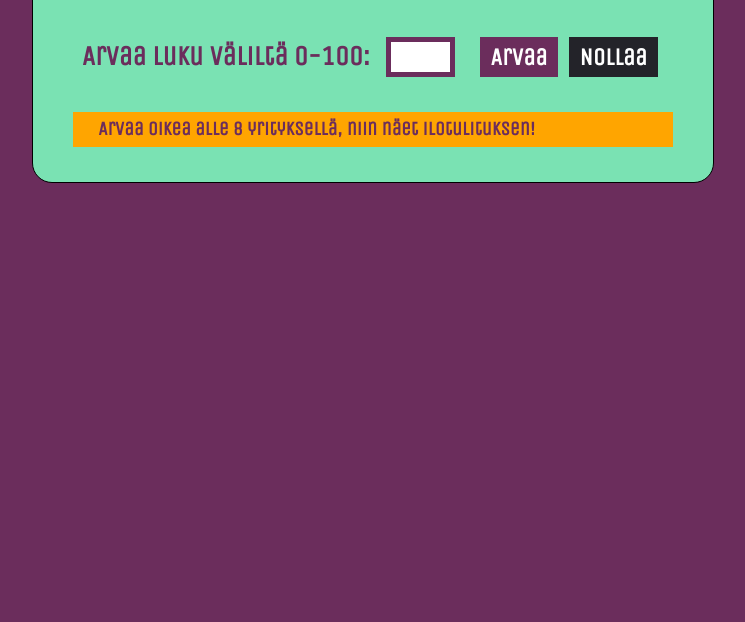
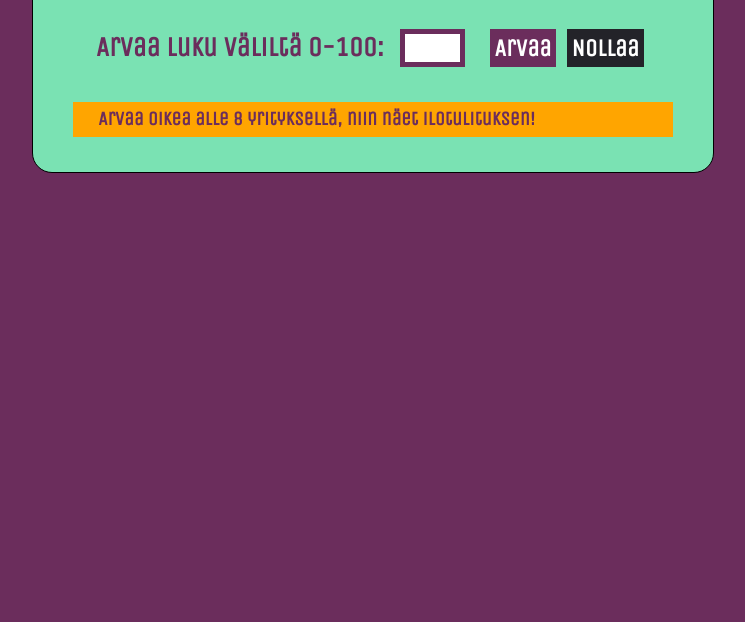
Before and after one commit to JukioKe/Numeropeli, a plain HTML site: page index.html in a window 1280 px wide. Shown: the part 178-800 px from the top of the page, without its empty margins (268-1013 px from the left). Drawn offline with nearby package versions, Linux system fonts and the light colour scheme.

Commit message:
Fixes in style

```diff
--- /dev/null
+++ b/now.json
@@ -0,0 +1,3 @@
+{
+    "version": 2
+}
--- a/numeropeli.css
+++ b/numeropeli.css
@@ -1,3 +1,8 @@
+* {
+  padding: 0;
+  margin: 0;
+}
+
 body {
     font-family: 'Nunito', sans-serif;
     color: darkslategrey;
```
Also changed, not shown: index.html (renamed from numeropeli.html).
